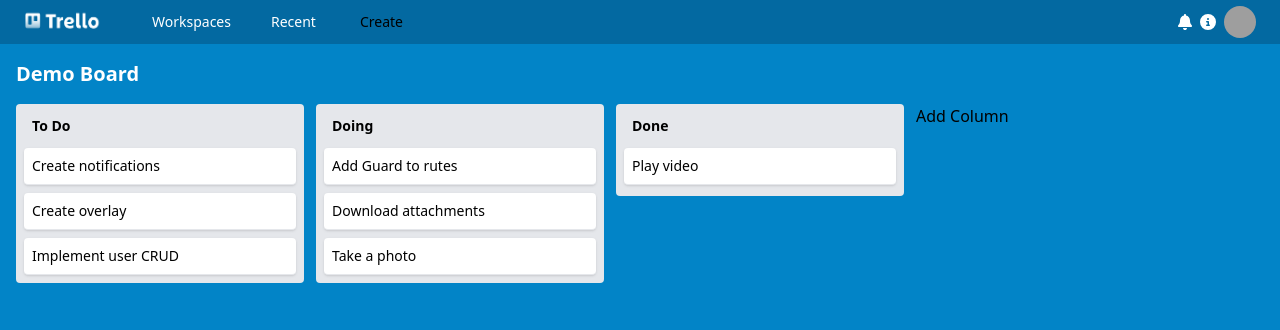
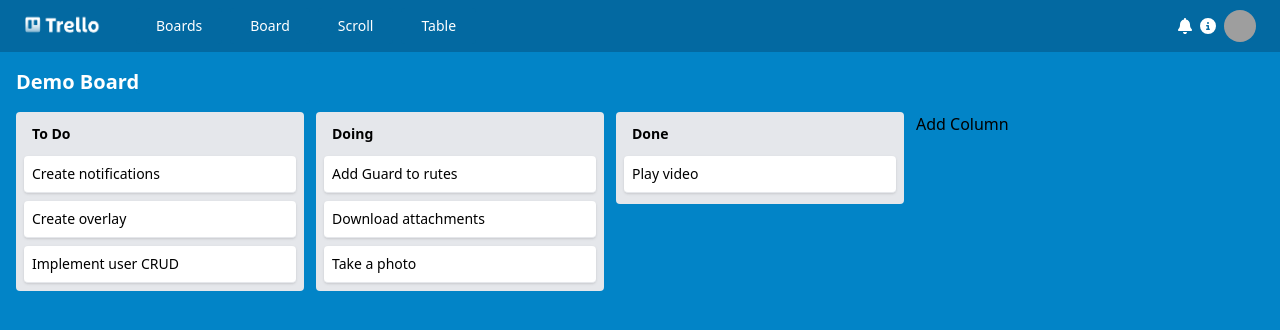
Before and after one commit to KingNierAcosta/angular-cdk-tailwindcss, an Angular app: page /board in a window 1280 px wide. Shown: the top 330 px of the page. Built offline with nearby package versions, Linux system fonts and the light colour scheme; grey boxes are pictures that could not be loaded.

Commit message:
WIP - router

```diff
--- a/src/app/app.routes.ts
+++ b/src/app/app.routes.ts
@@ -25,5 +25,8 @@ export const routes: Routes = [
   {
     path: 'table',
     component: TableComponent
+  },
+  {
+    path: '', redirectTo: 'boards', pathMatch: 'full'
   }
 ];
--- a/src/app/components/btn/btn.component.html
+++ b/src/app/components/btn/btn.component.html
@@ -1,4 +1,4 @@
 <button [type]="typeBtn"
-  class="w-full font-medium rounded text-sm text-left px-5 py-2" [ngClass]="colors">
+  class="w-full font-medium rounded text-sm px-5 py-2 focus:right-4" [ngClass]="colors">
   <ng-content></ng-content>
 </button>
--- a/src/app/components/btn/btn.component.ts
+++ b/src/app/components/btn/btn.component.ts
@@ -10,14 +10,15 @@ import { CommonModule } from '@angular/common';
 })
 export class BtnComponent {
   @Input() typeBtn: 'button' | 'reset' | 'submit' = 'button';
-  @Input() color: string = 'primary';
+  @Input() color: 'success' | 'danger' | 'primary' | 'light' | 'sky' = 'primary';
 
   get colors() {
     const colorsList: { [key: string]: string } = {
       success: 'text-white bg-success-700 hover:bg-success-800 focus:ring-success-300',
       danger: 'text-white bg-red-700 hover:bg-red-800 focus:ring-red-300',
       primary: 'text-white bg-primary-700 hover:bg-primary-800 focus:ring-primary-300',
-      'gray-light': 'text-gray-700 bg-gray-200 hover:bg-gray-500 focus:ring-gray-50'
+      light: 'text-gray-700 bg-gray-200 hover:bg-gray-500 focus:ring-gray-50',
+      sky: 'text-white bg-sky-700 hover:bg-sky-800 focus:ring-sky-300',
     };
     return colorsList[this.color];
   }
--- a/src/app/components/navbar/navbar.component.html
+++ b/src/app/components/navbar/navbar.component.html
@@ -6,14 +6,17 @@
       </a>
       <div class="flex items-center">
         <ul class="flex items-center space-x-2 text-sm font-medium">
-          <li>
-            <a class="block py-3 px-4 text-white">Workspaces</a>
+          <li class="py-2">
+            <app-btn class="py-3" typeBtn="button" color="sky" routerLink="/boards">Boards</app-btn>
           </li>
           <li>
-            <a class="block py-3 px-4 text-white">Recent</a>
+            <app-btn typeBtn="button" color="sky" routerLink="/board" routerLinkActive="activebutton">Board</app-btn>
           </li>
           <li>
-            <app-btn typeBtn="button" color="sky">Create</app-btn>
+            <app-btn typeBtn="button" color="sky" routerLink="/scroll" routerLinkActive="activebutton">Scroll</app-btn>
+          </li>
+          <li>
+            <app-btn typeBtn="button" color="sky" routerLink="/table" routerLinkActive="activebutton">Table</app-btn>
           </li>
         </ul>
       </div>
@@ -27,15 +30,16 @@
           <fa-icon [icon]="faInfoCircle"></fa-icon>
         </button>
         <button type="button" class="flex rounded-full" aria-expanded="false" type="button" (click)="isOpen =!isOpen"
-        cdkOverlayOrigin #menuOverlay="cdkOverlayOrigin">
-        <img class="w-8 h-8 rounded-full" src="https://api.lorem.space/image/face?w=400&h=400" alt="user photo" />
-      </button>
+          cdkOverlayOrigin #menuOverlay="cdkOverlayOrigin">
+          <img class="w-8 h-8 rounded-full" src="https://api.lorem.space/image/face?w=400&h=400" alt="user photo" />
+        </button>
       </div>
     </div>
   </div>
 </nav>
 
-<ng-template cdkConnectedOverlay [cdkConnectedOverlayOrigin]="menuOverlay" [cdkConnectedOverlayOpen]="isOpen">
+<ng-template cdkConnectedOverlay [cdkConnectedOverlayOrigin]="menuOverlay" [cdkConnectedOverlayOpen]="isOpen"
+  (overlayOutsideClick)="isOpen = !isOpen">
   <div class="z-50 my-4 w-60 text-base list-none bg-white rounded divide-y divide-gray-100 shadow">
     <div class="py-3 px-4 flex justify-between">
       <span class="block text-sm text-center text-gray-900">Account</span>
@@ -70,7 +74,7 @@
     </ul>
     <ul class="py-1">
       <li>
-        <a href="#" class="block py-2 px-4 text-sm text-gray-700">Log out</a>
+        <a routerLink="/login" class="block py-2 px-4 text-sm text-gray-700">Log out</a>
       </li>
     </ul>
   </div>
--- a/src/app/components/navbar/navbar.component.ts
+++ b/src/app/components/navbar/navbar.component.ts
@@ -4,6 +4,7 @@ import { BtnComponent } from "../btn/btn.component";
 import { OverlayModule } from '@angular/cdk/overlay';
 import { FontAwesomeModule } from '@fortawesome/angular-fontawesome';
 import { faBell, faInfoCircle } from '@fortawesome/free-solid-svg-icons'
+import { RouterModule } from '@angular/router';
 
 @Component({
   selector: 'app-navbar',
@@ -14,7 +15,8 @@ import { faBell, faInfoCircle } from '@fortawesome/free-solid-svg-icons'
     CommonModule,
     BtnComponent,
     OverlayModule,
-    FontAwesomeModule
+    FontAwesomeModule,
+    RouterModule
   ]
 })
 export class NavbarComponent {
--- a/src/app/components/todo-dialog/todo-dialog.component.html
+++ b/src/app/components/todo-dialog/todo-dialog.component.html
@@ -20,21 +20,29 @@
       </div>
     </div>
     <div class="flex flex-auto space-y-2 flex-col">
-      <app-btn typeBtn="button" color="gray-light">
-        <fa-icon class="text-gray-800" [icon]="faUser"></fa-icon>
-        Members
+      <app-btn typeBtn="button" color="light">
+        <span class="flex space-x-2 text-left">
+          <fa-icon class="text-gray-800" [icon]="faUser"></fa-icon>
+          <span>Members</span>
+        </span>
       </app-btn>
-      <app-btn typeBtn="button" color="gray-light">
-        <fa-icon class="text-gray-800" [icon]="faTag"></fa-icon>
-        Labels
+      <app-btn typeBtn="button" color="light">
+        <span class="flex space-x-2 text-left">
+          <fa-icon class="text-gray-800" [icon]="faTag"></fa-icon>
+          <span>Labels</span>
+        </span>
       </app-btn>
-      <app-btn typeBtn="button" color="gray-light">
-        <fa-icon class="text-gray-800" [icon]="faCheckSquare"></fa-icon>
-        Checklist
+      <app-btn typeBtn="button" color="light">
+        <span class="flex space-x-2 text-left">
+          <fa-icon class="text-gray-800" [icon]="faCheckSquare"></fa-icon>
+          <span>Checklist</span>
+        </span>
       </app-btn>
-      <app-btn typeBtn="button" color="gray-light">
-        <fa-icon class="text-gray-800" [icon]="faClock"></fa-icon>
-        Dates
+      <app-btn typeBtn="button" color="light">
+        <span class="flex space-x-2 text-left">
+          <fa-icon class="text-gray-800" [icon]="faClock"></fa-icon>
+          <span>Dates</span>
+        </span>
       </app-btn>
     </div>
   </div>
--- a/src/app/pages/login/login.component.html
+++ b/src/app/pages/login/login.component.html
@@ -25,7 +25,7 @@
             </div>
           </div>
           <div>
-            <app-btn [typeBtn]="'submit'" [color]="'success'">Log In</app-btn>
+            <app-btn typeBtn="submit" [color]="'success'" routerLink="/boards" >Log In</app-btn>
           </div>
         </form>
       </div>
--- a/src/app/pages/table/data-source.ts
+++ b/src/app/pages/table/data-source.ts
@@ -12,7 +12,7 @@ export class DataSourceProduct extends DataSource<Product> {
   }
 
   override disconnect(collectionViewer: CollectionViewer): void {
-    throw new Error('Method not implemented.');
+    this.data.complete();
   }
 
   init(products: Product[]) {
@@ -39,7 +39,10 @@ export class DataSourceProduct extends DataSource<Product> {
   }
 
   find(query: string) {
-    const newProducts = this.originalData.filter(it => it.title.toLowerCase().includes(query.toLowerCase()));
+    const newProducts = this.originalData.filter(it => {
+      const word = `${it.id}-${it.title}-${it.price}`;
+      return word.toLowerCase().includes(query.toLowerCase())
+    });
     this.data.next(newProducts);
   }
 
```
Also changed, not shown: src/app/pages/login/login.component.ts (+10 -5 lines).
